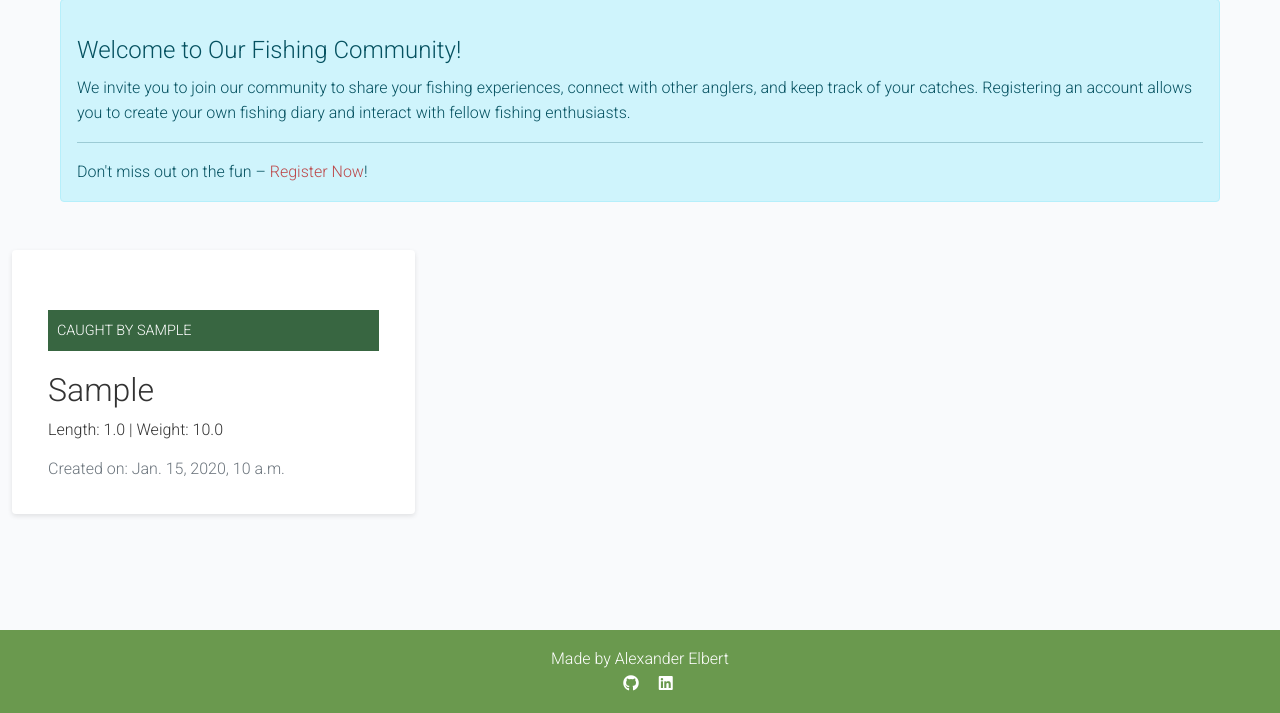
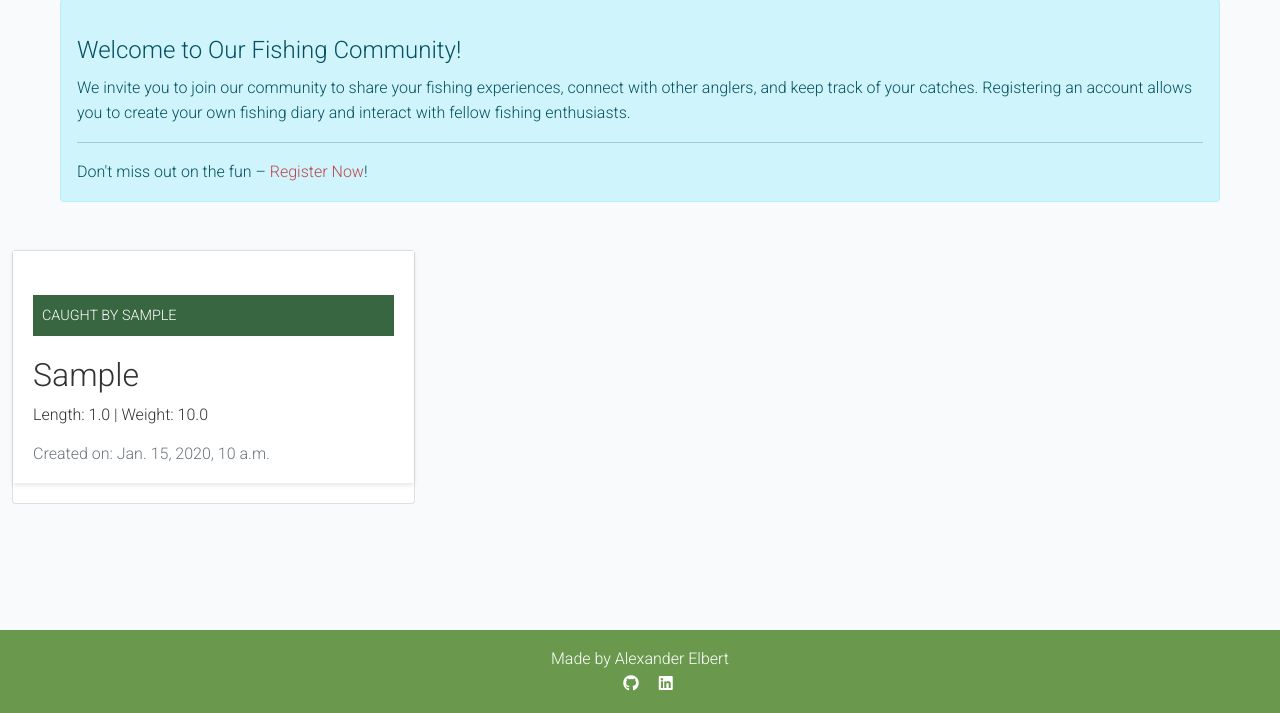
Before and after one commit to alexelbert/fished-it, a Django app: page / in a window 1280 px wide. Shown: the part 87-800 px from the top of the page. Run offline with Django 5.2, Linux system fonts and the light colour scheme; tables that the repository leaves empty hold one stand-in row (values such as "Sample post"); parts of the project's set-up code (start-up, migrations or seed data) failed here and were passed over.

Commit message:
Fixed an bug where class was incorrect.

```diff
--- a/static/css/style.css
+++ b/static/css/style.css
@@ -45,7 +45,7 @@ body {
     background-color: var(--background-color);
 }
 
-.card {
+.card-body {
     border: none;
     background-color: var(--light-background-color);
     box-shadow: 0 2px 5px rgba(0, 0, 0, 0.1);
```
